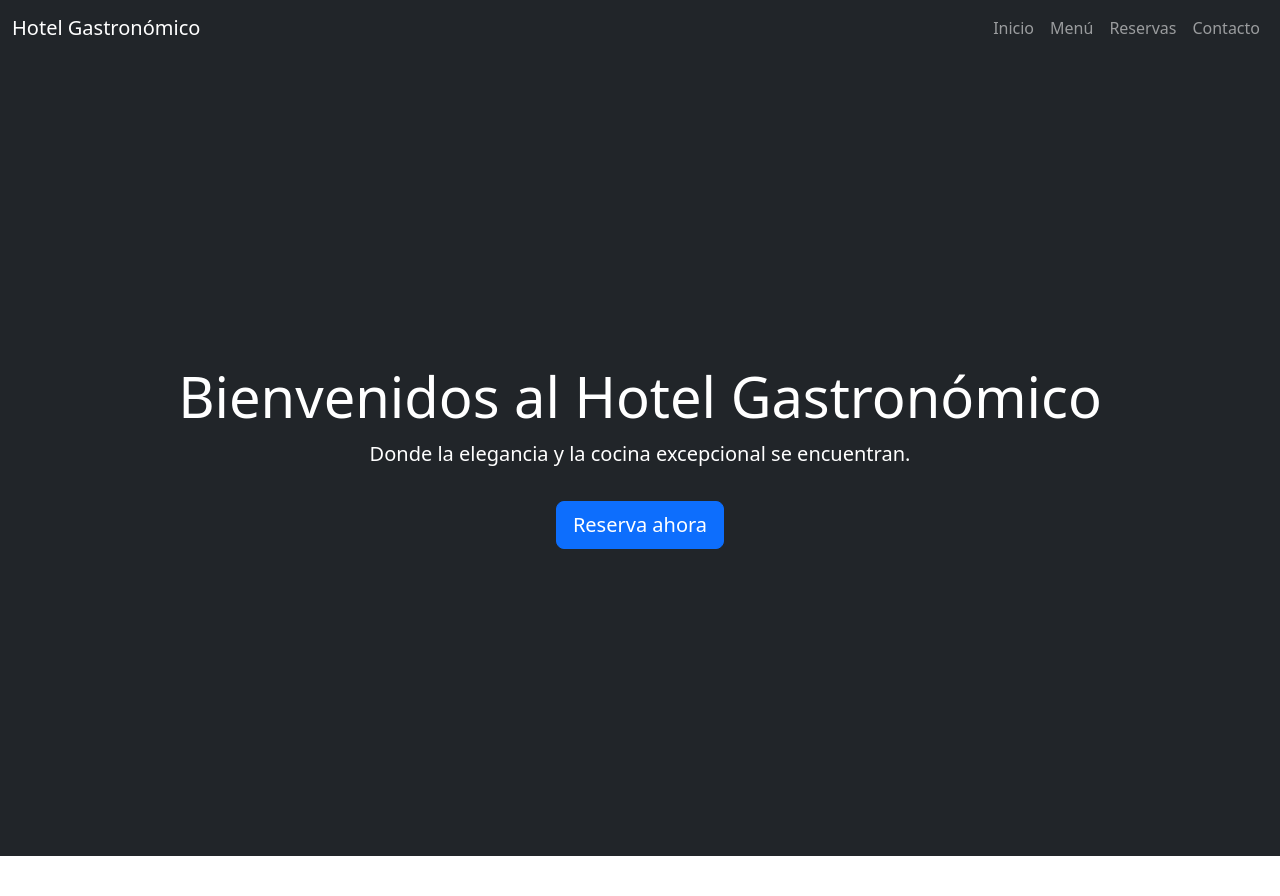
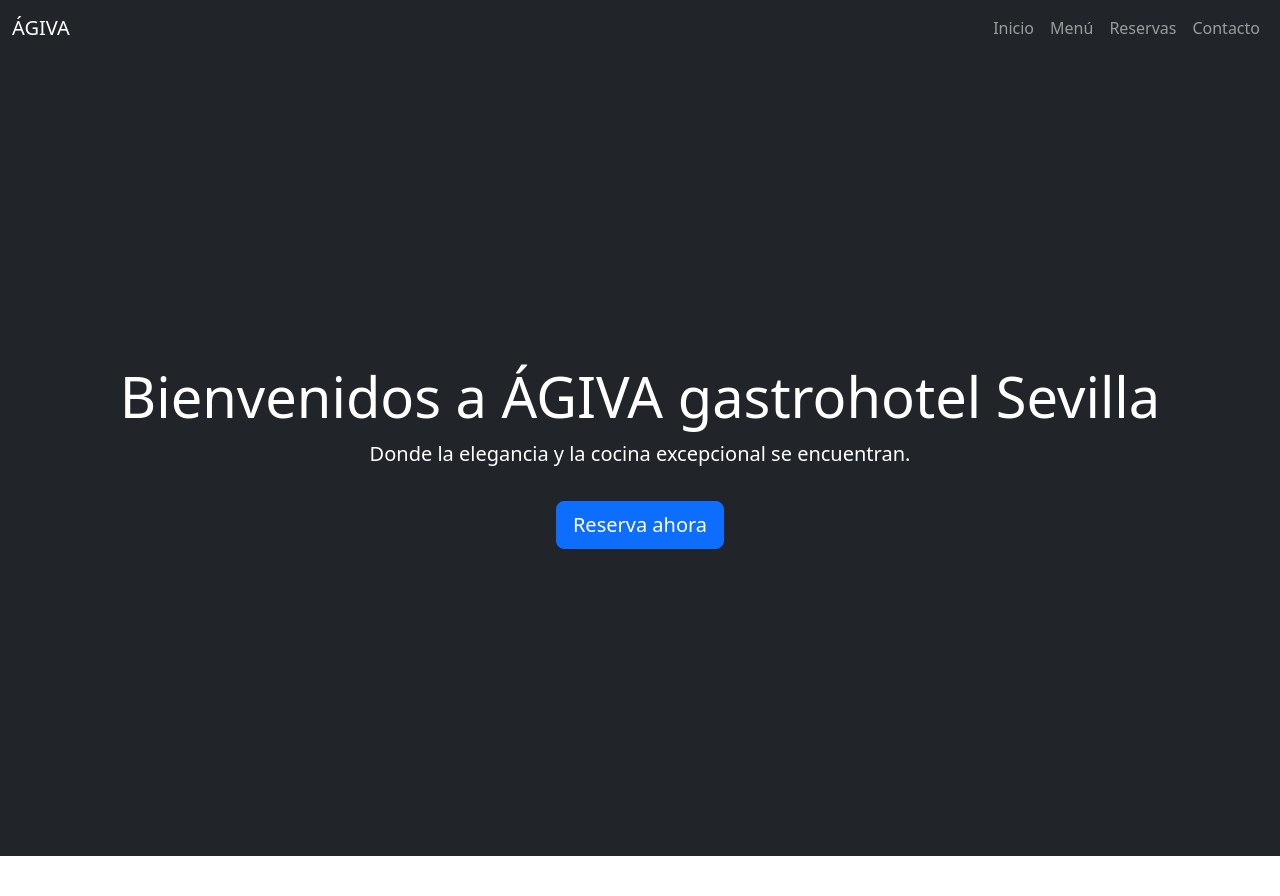
Before and after one commit to japbstyleex/AGIVA, a PHP site: page / in a window 1280 px wide. Shown: the top 896 px of the page. Run offline with PHP 8.4, Linux system fonts and the light colour scheme.

Commit message:
Actualizar el nombre del hotel en la vista de inicio y en el pie de página

```diff
--- a/views/index.php
+++ b/views/index.php
@@ -16,7 +16,7 @@
     <header>
         <nav class="navbar navbar-expand-lg navbar-dark bg-dark">
             <div class="container-fluid">
-                <a class="navbar-brand" href="#">Hotel Gastronómico</a>
+                <a class="navbar-brand" href="#">ÁGIVA</a>
                 <button class="navbar-toggler" type="button" data-bs-toggle="collapse" data-bs-target="#navbarNav" aria-controls="navbarNav" aria-expanded="false" aria-label="Toggle navigation">
                     <span class="navbar-toggler-icon"></span>
                 </button>
@@ -43,7 +43,7 @@
     <!-- Hero Section -->
     <section class="hero bg-dark text-white text-center d-flex align-items-center justify-content-center" style="height: 100vh;">
         <div>
-            <h1 class="display-4">Bienvenidos al Hotel Gastronómico</h1>
+            <h1 class="display-4">Bienvenidos a ÁGIVA gastrohotel Sevilla</h1>
             <p class="lead">Donde la elegancia y la cocina excepcional se encuentran.</p>
             <a href="reservations.php" class="btn btn-primary btn-lg mt-3">Reserva ahora</a>
         </div>
@@ -65,7 +65,7 @@
 
     <!-- Footer -->
     <footer class="bg-dark text-white text-center py-4">
-        <p>&copy; 2025 Hotel Gastronómico. Todos los derechos reservados.</p>
+        <p>&copy; 2025 ÁGIVA. Todos los derechos reservados.</p>
     </footer>
 
     <!-- Bootstrap JS -->
```
